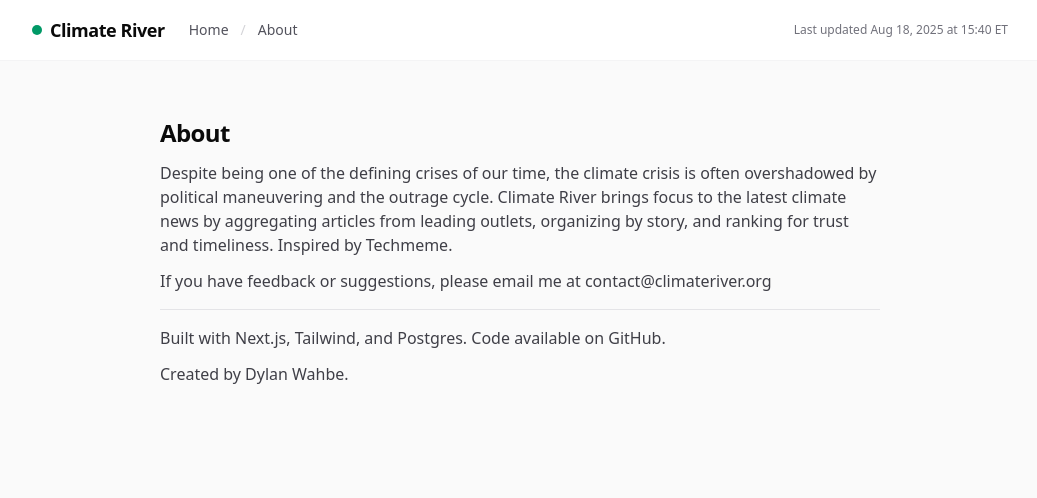
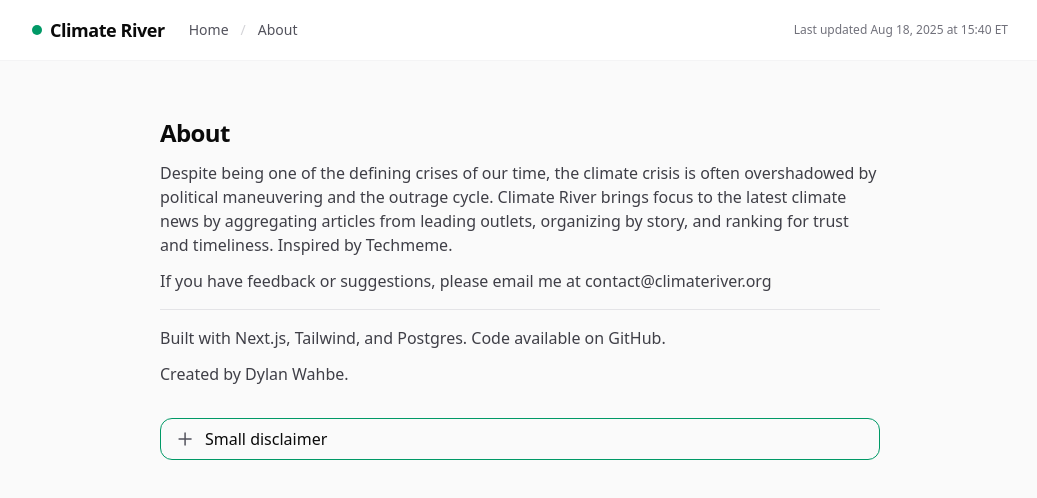
Before and after one commit to dwahbe/climate-river, a Next.js app: page /about in a window 1280 px wide. Shown: the top 498 px of the page, without its empty margins (120-1157 px from the left). Built offline with nearby package versions, Linux system fonts and the light colour scheme; no server answers; the database is empty.

Commit message:
Added a "Small disclaimer" section to about page

```diff
--- a/app/about/page.tsx
+++ b/app/about/page.tsx
@@ -51,6 +51,36 @@ export default function AboutPage() {
         </a>
         .
       </p>
+      <details className="group mt-8 mb-8 rounded-xl p-2 border border-[#096] border-spacing-1 open:bg-zinc-50 transition-colors grid">
+        <summary className="font-sans font-medium group-open:text-zinc-900 rounded-b-lg transition-colors cursor-pointer pl-1 flex items-center gap-2 outline-offset-8 group-open:outline-zinc-300 overflow-clip">
+          <svg
+            className="text-zinc-600 -rotate-45 group-open:rotate-0 transition-transform"
+            fill-rule="evenodd"
+            clip-rule="evenodd"
+            stroke-linejoin="round"
+            stroke-miterlimit="1.414"
+            xmlns="http://www.w3.org/2000/svg"
+            aria-hidden="true"
+            viewBox="0 0 32 32"
+            preserveAspectRatio="xMidYMid meet"
+            fill="currentColor"
+            width="24"
+            height="24"
+          >
+            <path d="M11.121,9.707c-0.39,-0.391 -1.024,-0.391 -1.414,0c-0.391,0.39 -0.391,1.024 0,1.414l4.95,4.95l-4.95,4.95c-0.391,0.39 -0.391,1.023 0,1.414c0.39,0.39 1.024,0.39 1.414,0l4.95,-4.95l4.95,4.95c0.39,0.39 1.023,0.39 1.414,0c0.39,-0.391 0.39,-1.024 0,-1.414l-4.95,-4.95l4.95,-4.95c0.39,-0.39 0.39,-1.024 0,-1.414c-0.391,-0.391 -1.024,-0.391 -1.414,0l-4.95,4.95l-4.95,-4.95Z"></path>
+          </svg>
+          Small disclaimer
+        </summary>
+        <div className="grid gap-6 md:gap-6 p-2 text-zinc-700 text-pretty font-mono-slabs weight-book">
+          <p>
+            Climate River is in beta. I’m improving article clustering & scoring
+            and adding more sources—especially independent and local outlets. I
+            built Climate River to help people cut through the noise and
+            understand the climate crisis, its impacts, and the political and
+            technological solutions to ameliorate it.
+          </p>
+        </div>
+      </details>
     </div>
   )
 }
```
